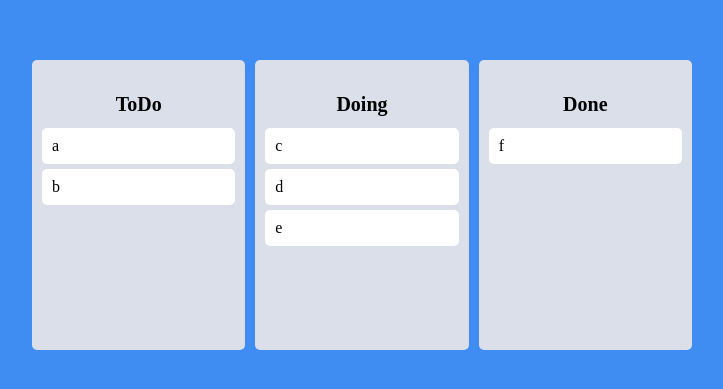
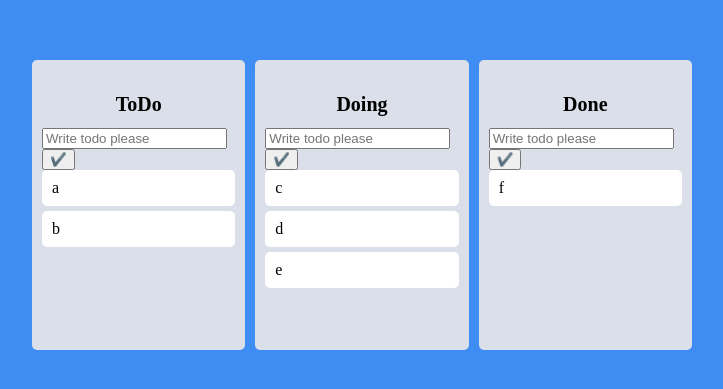
Before and after one commit to gulggum/React_Trello-Clone, a React (Create React App) app in the folder react_trello_clone/: page / in a window 1280 px wide. Shown: the part 245-634 px from the top of the page, without its empty margins (278-1001 px from the left). Built offline with nearby package versions, Linux system fonts and the light colour scheme.

Commit message:
todo-Form markup
todo-Form markup

```diff
--- a/react_trello_clone/src/components/Board.tsx
+++ b/react_trello_clone/src/components/Board.tsx
@@ -2,6 +2,8 @@
 import styled from "styled-components";
 import DragabbleCard from "./DragabbleCard";
 import { useRef } from "react";
+import { useForm } from "react-hook-form";
+import { useRecoilState } from "recoil";
 
 const BoardBox = styled.div`
   background-color: ${(props) => props.theme.boardColor};
@@ -33,11 +35,27 @@
   toDos: string[];
   boardId: string;
 }
+interface IForm {
+  toDo: string;
+}
 
 function Board({ toDos, boardId }: IBoardProps) {
+  const { register, handleSubmit, reset } = useForm<IForm>();
+
+  const onVaild = (todo: IForm) => {
+    console.log(todo);
+    reset();
+  };
   return (
     <BoardBox>
       <Title>{boardId}</Title>
+      <form onSubmit={handleSubmit(onVaild)}>
+        <input
+          {...register("toDo", { required: true })}
+          placeholder="Write todo please"
+        />
+        <button>✔️</button>
+      </form>
       <Droppable droppableId={boardId}>
         {(magic, snapshot) => (
           <Wrapper
```
